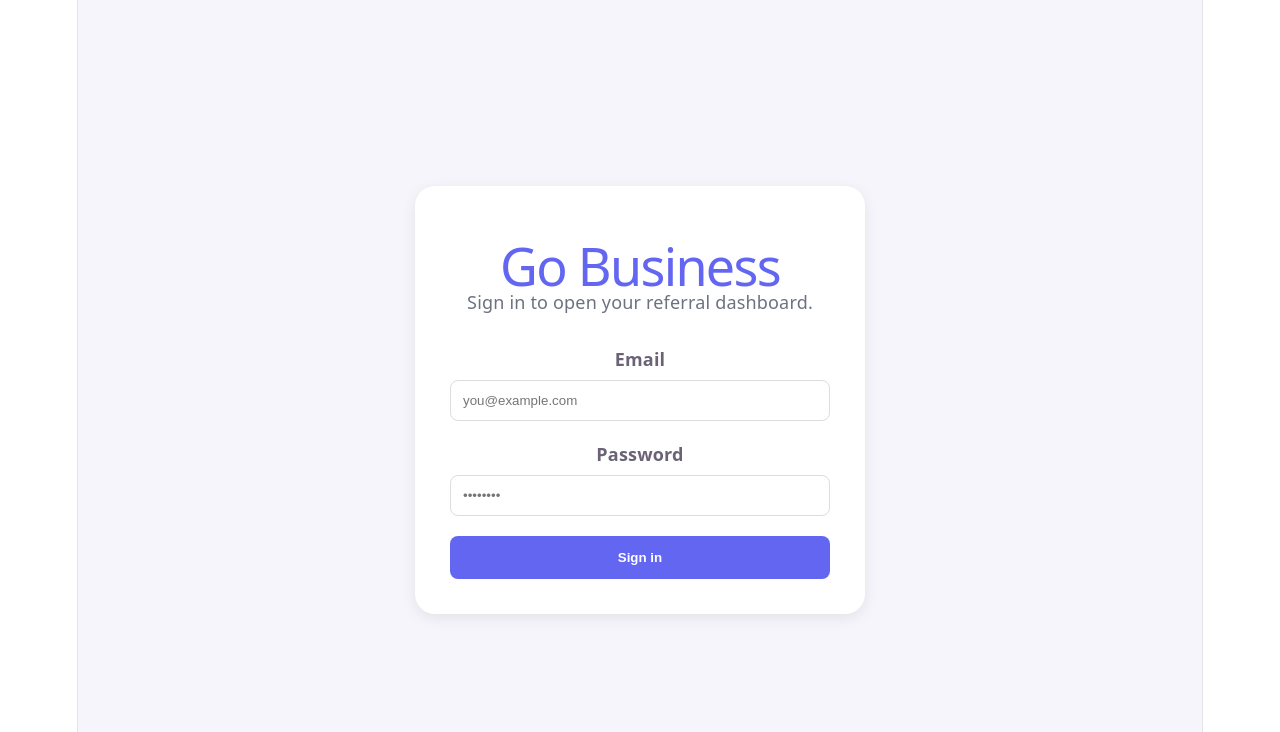
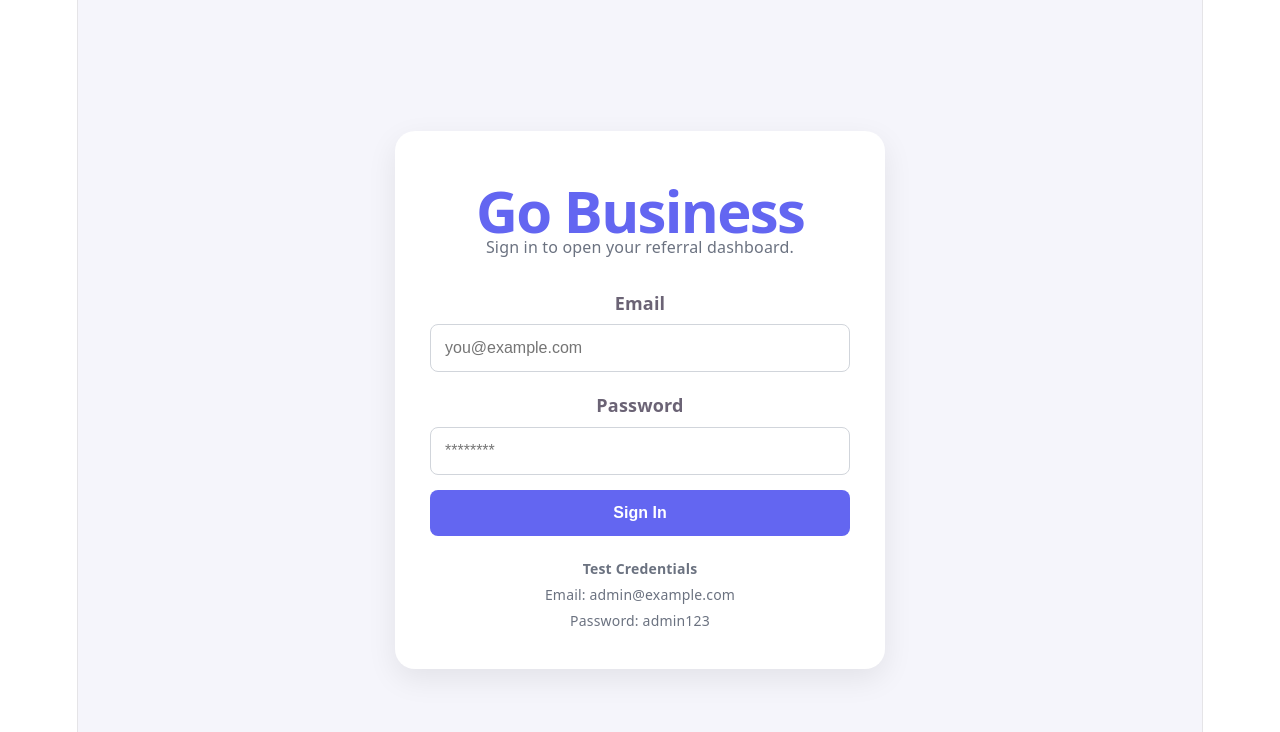
Before and after one commit to Nithinreddy-G/referral-dashboard, a React (Vite) app: page /login in a window 1280 px wide. Shown: the top 732 px of the page. Built offline with nearby package versions, Linux system fonts and the light colour scheme.

Commit message:
final login page

```diff
--- a/src/pages/Login.jsx
+++ b/src/pages/Login.jsx
@@ -1,37 +1,53 @@
+import { useState } from "react";
 import { useNavigate } from "react-router-dom";
 
 function Login() {
+  const [email, setEmail] = useState("");
+  const [password, setPassword] = useState("");
+  const [error, setError] = useState("");
+
   const navigate = useNavigate();
 
-  const handleLogin = () => {
-    localStorage.setItem("token", "loggedin");
-    navigate("/");
+  const handleSubmit = (e) => {
+    e.preventDefault();
+
+    if (
+      email === "admin@example.com" &&
+      password === "admin123"
+    ) {
+      setError("");
+      navigate("/dashboard");
+    } else {
+      setError("Invalid Email or Password");
+    }
   };
 
   return (
     <div
       style={{
         minHeight: "100vh",
-        background: "#f5f5fb",
         display: "flex",
         justifyContent: "center",
         alignItems: "center",
+        background: "#f5f5fb",
       }}
     >
       <div
         style={{
-          width: "380px",
-          background: "white",
+          width: "420px",
+          background: "#fff",
           padding: "35px",
           borderRadius: "20px",
-          boxShadow: "0 4px 15px rgba(0,0,0,0.08)",
+          boxShadow: "0 10px 30px rgba(0,0,0,0.08)",
         }}
       >
         <h1
           style={{
             color: "#6366f1",
+            fontSize: "58px",
+            fontWeight: "700",
+            textAlign: "center",
             marginBottom: "10px",
-            fontSize: "52px",
           }}
         >
           Go Business
@@ -39,18 +55,21 @@ function Login() {
 
         <p
           style={{
+            textAlign: "center",
             color: "#6b7280",
+            fontSize: "16px",
             marginBottom: "30px",
           }}
         >
           Sign in to open your referral dashboard.
         </p>
 
+        <form onSubmit={handleSubmit}>
           <label
             style={{
               display: "block",
+              fontWeight: "600",
               marginBottom: "8px",
-            fontWeight: "600",
             }}
           >
             Email
@@ -59,11 +78,14 @@ function Login() {
           <input
             type="email"
             placeholder="you@example.com"
+            value={email}
+            onChange={(e) => setEmail(e.target.value)}
             style={{
               width: "100%",
-            padding: "12px",
-            border: "1px solid #ddd",
+              padding: "14px",
+              border: "1px solid #d1d5db",
               borderRadius: "8px",
+              fontSize: "16px",
               marginBottom: "20px",
               boxSizing: "border-box",
             }}
@@ -72,8 +94,8 @@ function Login() {
           <label
             style={{
               display: "block",
+              fontWeight: "600",
               marginBottom: "8px",
-            fontWeight: "600",
             }}
           >
             Password
@@ -81,32 +103,64 @@ function Login() {
 
           <input
             type="password"
-          placeholder="••••••••"
+            placeholder="********"
+            value={password}
+            onChange={(e) => setPassword(e.target.value)}
             style={{
               width: "100%",
-            padding: "12px",
-            border: "1px solid #ddd",
+              padding: "14px",
+              border: "1px solid #d1d5db",
               borderRadius: "8px",
-            marginBottom: "20px",
+              fontSize: "16px",
+              marginBottom: "15px",
               boxSizing: "border-box",
             }}
           />
 
+          {error && (
+            <p
+              style={{
+                color: "red",
+                fontSize: "14px",
+                marginBottom: "15px",
+              }}
+            >
+              {error}
+            </p>
+          )}
+
           <button
-          onClick={handleLogin}
+            type="submit"
             style={{
               width: "100%",
               padding: "14px",
               background: "#6366f1",
-            color: "white",
+              color: "#fff",
               border: "none",
               borderRadius: "8px",
+              fontSize: "16px",
               fontWeight: "600",
               cursor: "pointer",
             }}
           >
-          Sign in
+            Sign In
           </button>
+        </form>
+
+        <div
+          style={{
+            marginTop: "20px",
+            textAlign: "center",
+            color: "#6b7280",
+            fontSize: "14px",
+          }}
+        >
+          <strong>Test Credentials</strong>
+          <br />
+          Email: admin@example.com
+          <br />
+          Password: admin123
+        </div>
       </div>
     </div>
   );
```
Lines whose indentation alone changed are shown as unchanged.
